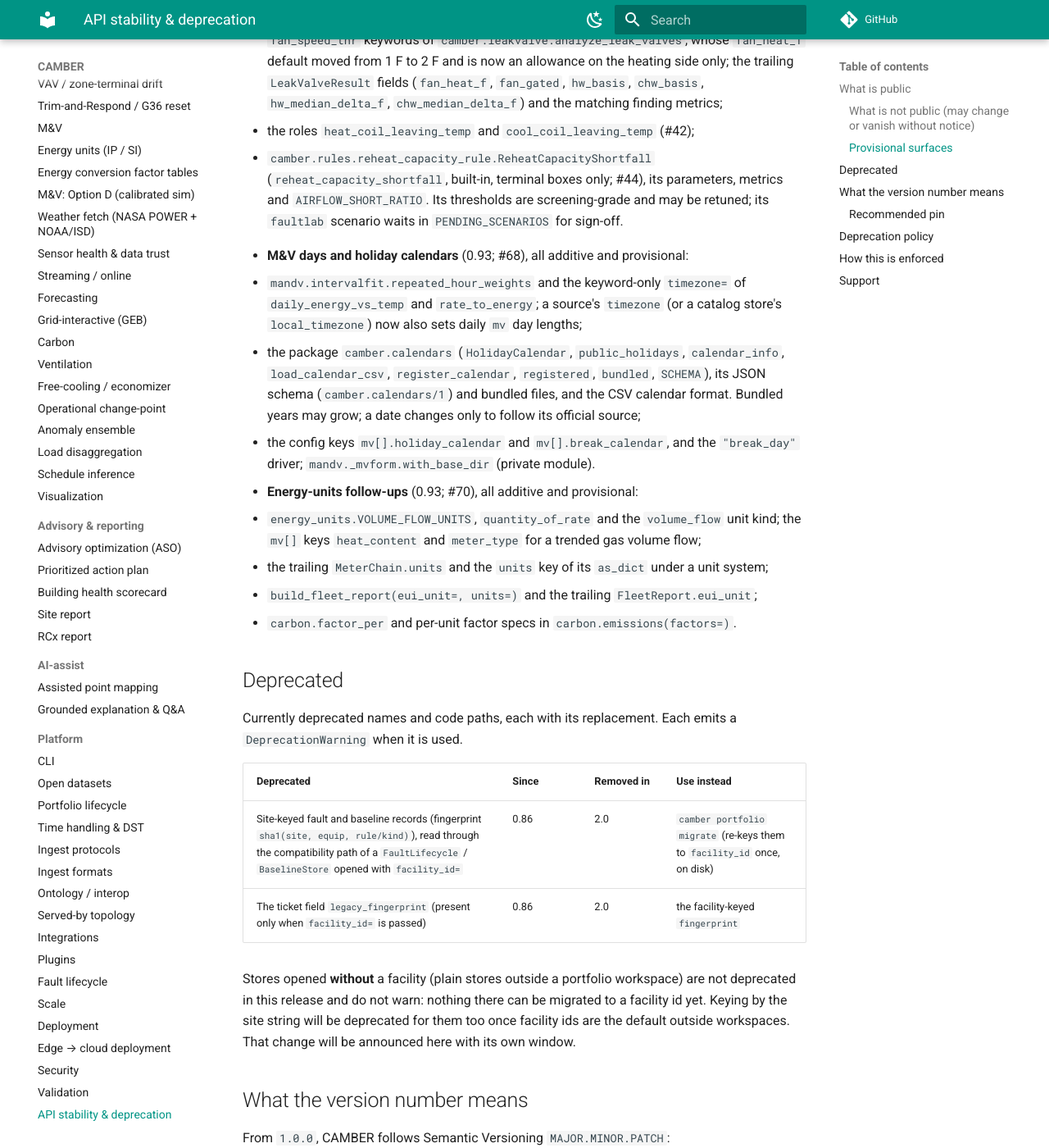
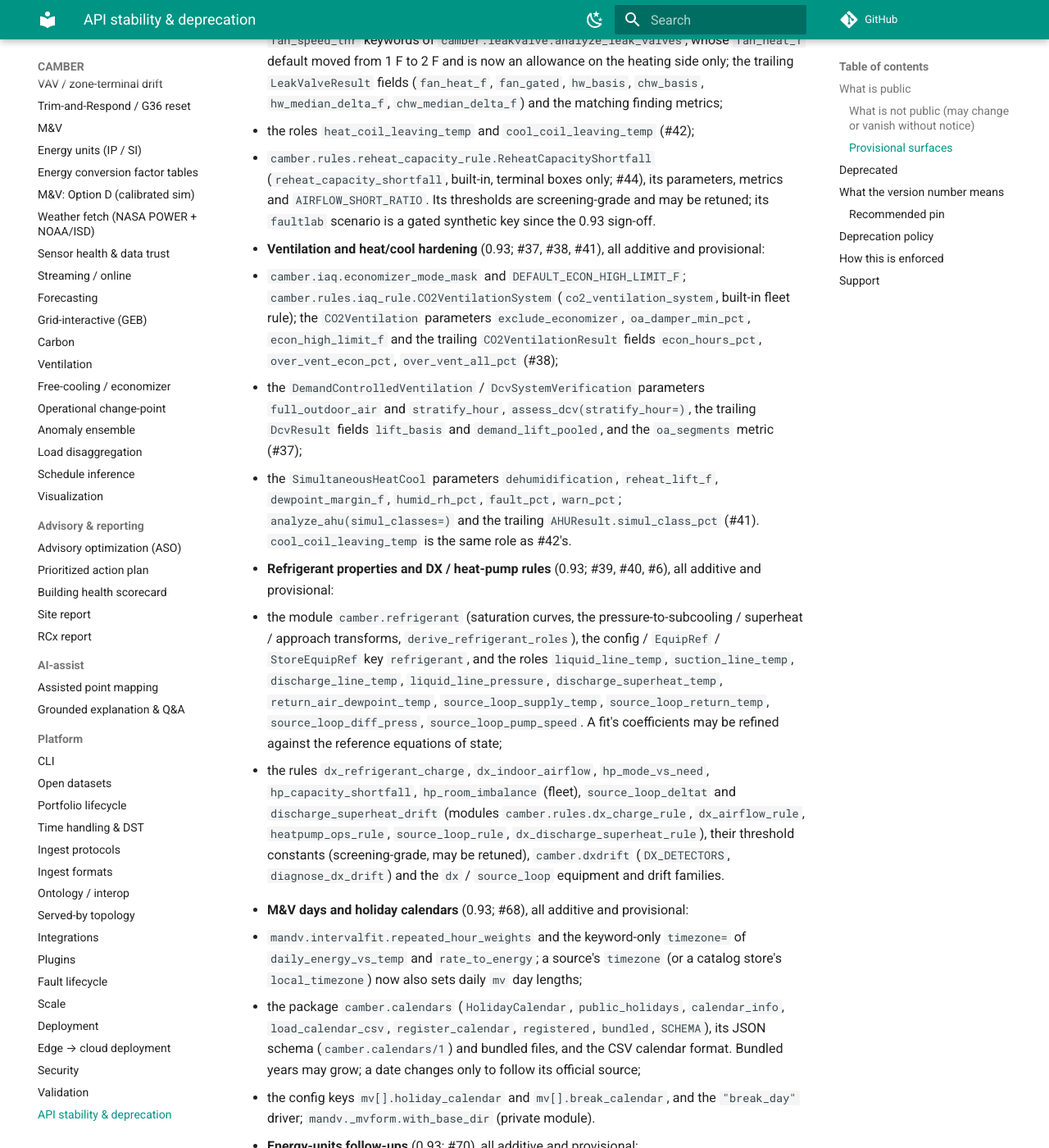
Before and after one commit to yroussev/camber, an MkDocs documentation site: the page built from docs/API-STABILITY.md, in a window 1280 px wide and 1400 px high, scrolled down 8734 px. Shown: the whole window at 82% size. Built offline with MkDocs 1.6.1 and Material for MkDocs 9.7.7, drawn with Linux system fonts in a browser that asks for light colours; comment, search, counter and statistics services are not loaded; some of the changed text lies outside the part shown.

Commit message:
0.93 integration: docs, roadmap and the rcx golden
VALIDATION records the 0.93 synthetic baseline refresh; API-STABILITY lists the
rules2 and refrigerant surfaces and the empty PENDING_SCENARIOS; the rcx golden
carries the merged simultaneous_heat_cool optional inputs and caveat (#41) next
to the leaking_valve ones (#42).

```diff
--- a/docs/API-STABILITY.md
+++ b/docs/API-STABILITY.md
@@ -223,7 +223,7 @@ CHANGELOG entry, without a deprecation window) until they are declared stable.
     and may be retuned; `camber.plantdrift` (`PlantDriftDiagnosis`, `diagnose_boiler_drift`,
     `diagnose_tower_drift`) and the `boiler` / `tower` drift families;
   - `camber.faultlab.PENDING_SCENARIOS` (scenarios awaiting sign-off as gated synthetic keys;
-    empty in 0.92, `reheat_capacity_shortfall` in 0.93).
+    empty in 0.92 and again in 0.93, whose six new scenarios were signed off and promoted).
 - **Air-side correctness** (0.92; #16, #17, #65, #67), all additive and provisional:
   - system-level ASHRAE 62.1 VRP (#17): in `camber.ventilation`, `VentZone`,
     `SystemVrpRequirement`, `SystemVrpResult`, `system_outdoor_air`, `simplified_ev`,
@@ -320,7 +320,35 @@ CHANGELOG entry, without a deprecation window) until they are declared stable.
   - `camber.rules.reheat_capacity_rule.ReheatCapacityShortfall`
     (`reheat_capacity_shortfall`, built-in, terminal boxes only; #44), its parameters, metrics
     and `AIRFLOW_SHORT_RATIO`. Its thresholds are screening-grade and may be retuned; its
-    `faultlab` scenario waits in `PENDING_SCENARIOS` for sign-off.
+    `faultlab` scenario is a gated synthetic key since the 0.93 sign-off.
+- **Ventilation and heat/cool hardening** (0.93; #37, #38, #41), all additive and provisional:
+  - `camber.iaq.economizer_mode_mask` and `DEFAULT_ECON_HIGH_LIMIT_F`;
+    `camber.rules.iaq_rule.CO2VentilationSystem` (`co2_ventilation_system`, built-in fleet rule);
+    the `CO2Ventilation` parameters `exclude_economizer`, `oa_damper_min_pct`,
+    `econ_high_limit_f` and the trailing `CO2VentilationResult` fields `econ_hours_pct`,
+    `over_vent_econ_pct`, `over_vent_all_pct` (#38);
+  - the `DemandControlledVentilation` / `DcvSystemVerification` parameters `full_outdoor_air` and
+    `stratify_hour`, `assess_dcv(stratify_hour=)`, the trailing `DcvResult` fields `lift_basis`
+    and `demand_lift_pooled`, and the `oa_segments` metric (#37);
+  - the `SimultaneousHeatCool` parameters `dehumidification`, `reheat_lift_f`,
+    `dewpoint_margin_f`, `humid_rh_pct`, `fault_pct`, `warn_pct`; `analyze_ahu(simul_classes=)`
+    and the trailing `AHUResult.simul_class_pct` (#41). `cool_coil_leaving_temp` is the same role
+    as #42's.
+- **Refrigerant properties and DX / heat-pump rules** (0.93; #39, #40, #6), all additive and
+  provisional:
+  - the module `camber.refrigerant` (saturation curves, the pressure-to-subcooling / superheat /
+    approach transforms, `derive_refrigerant_roles`), the config / `EquipRef` / `StoreEquipRef`
+    key `refrigerant`, and the roles `liquid_line_temp`, `suction_line_temp`,
+    `discharge_line_temp`, `liquid_line_pressure`, `discharge_superheat_temp`,
+    `return_air_dewpoint_temp`, `source_loop_supply_temp`, `source_loop_return_temp`,
+    `source_loop_diff_press`, `source_loop_pump_speed`. A fit's coefficients may be refined
+    against the reference equations of state;
+  - the rules `dx_refrigerant_charge`, `dx_indoor_airflow`, `hp_mode_vs_need`,
+    `hp_capacity_shortfall`, `hp_room_imbalance` (fleet), `source_loop_deltat` and
+    `discharge_superheat_drift` (modules `camber.rules.dx_charge_rule`, `dx_airflow_rule`,
+    `heatpump_ops_rule`, `source_loop_rule`, `dx_discharge_superheat_rule`), their threshold
+    constants (screening-grade, may be retuned), `camber.dxdrift` (`DX_DETECTORS`,
+    `diagnose_dx_drift`) and the `dx` / `source_loop` equipment and drift families.
 <!-- 093-mv (#68, #70) -->
 - **M&V days and holiday calendars** (0.93; #68), all additive and provisional:
   - `mandv.intervalfit.repeated_hour_weights` and the keyword-only `timezone=` of
```
Also changed, not shown: ROADMAP.md (+19 -1 lines), docs/FDD-DX.md (+6 -2 lines), docs/VALIDATION.md (+20 -1 lines), 1 other file.
